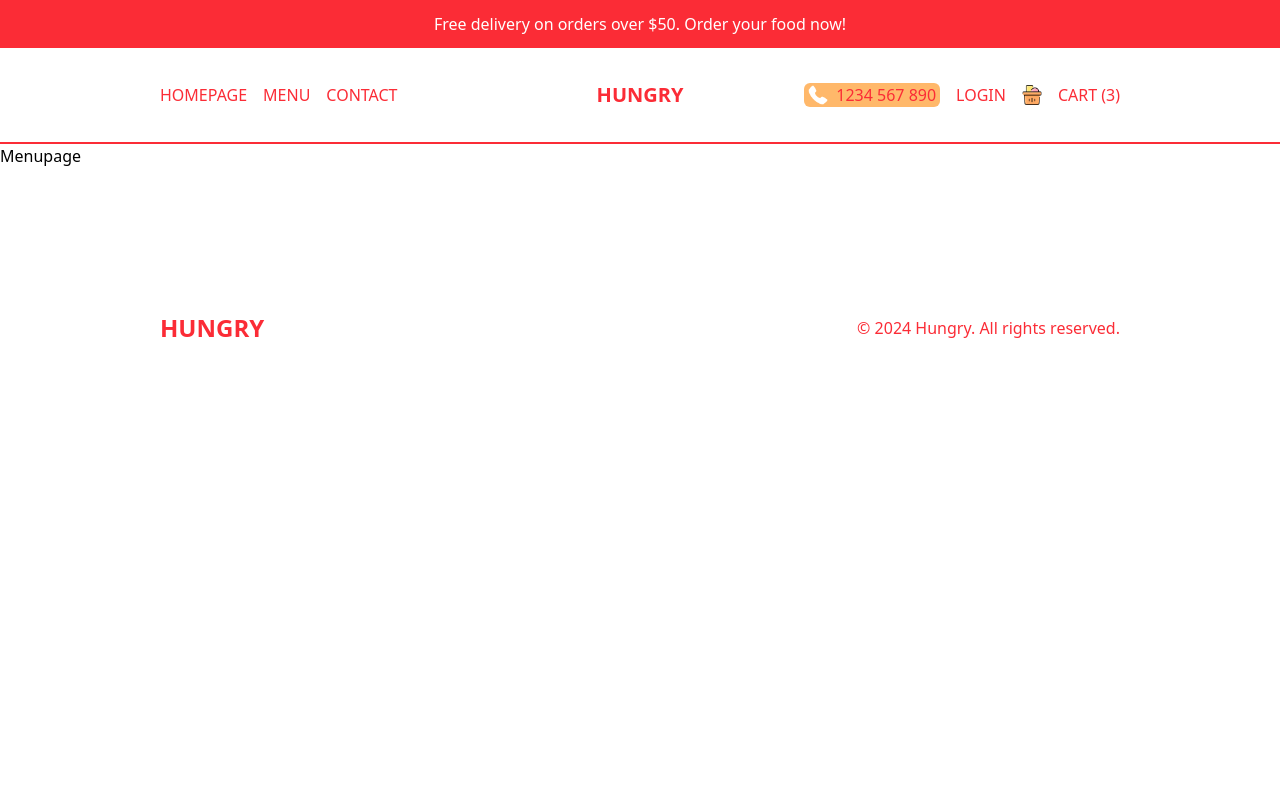
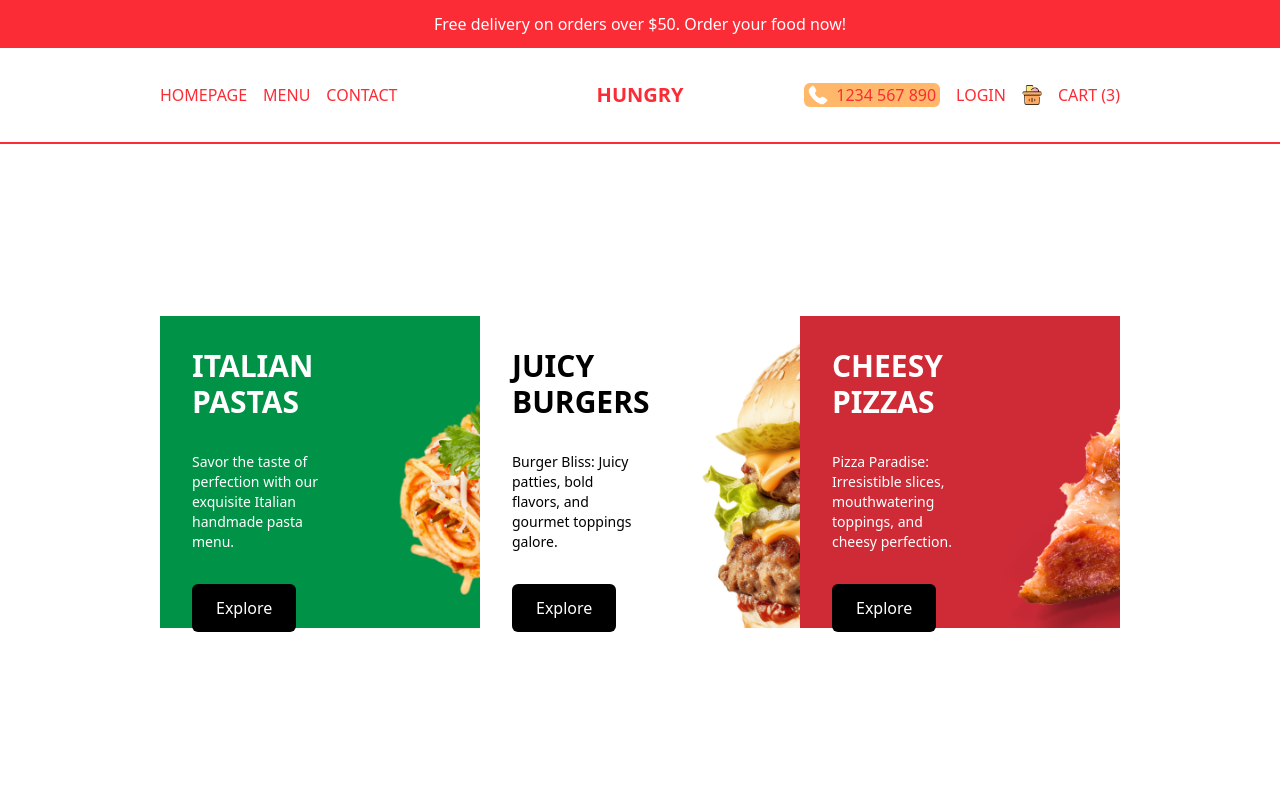
Before and after one commit to Mazbauddin/restaurant, a Next.js app: page /menu in a window 1280 px wide. Shown: the top 800 px of the page. Built offline with nearby package versions, Linux system fonts and the light colour scheme.

Commit message:
create a menu page

```diff
--- a/src/app/menu/page.tsx
+++ b/src/app/menu/page.tsx
@@ -1,7 +1,33 @@
+import { menu } from "@/data";
+import Link from "next/link";
 import React from "react";
 
 const MenuPage = () => {
-  return <div>Menupage</div>;
+  return (
+    <div className="p-4 lg:px-20 xl:px-40 h-[calc(100vh-6rem)] md:h-[calc(100vh-9rem)] flex flex-col md:flex-row items-center">
+      {menu.map((category) => (
+        <Link
+          href={`/menu/${category.slug}`}
+          key={category.id}
+          className="w-full h-1/3 bg-cover p-8 md:h-1/2"
+          style={{ backgroundImage: `url(${category.img})` }}
+        >
+          <div className={`text-${category.color} w-1/2`}>
+            <h1 className="uppercase font-bold text-3xl">{category.title}</h1>
+            <p className="text-sm my-8">{category.desc}</p>
+            <button className="bg-black text-white px-6 py-3 rounded-md">
+              Explore
+            </button>
+            {/* <button
+              className={`hidden 2xl:block bg-${category.color} text-${category.color === "black" ? "white" : "red-500"} px-6 py-3 rounded-md`}
+            >
+              Explore
+            </button> */}
+          </div>
+        </Link>
+      ))}
+    </div>
+  );
 };
 
 export default MenuPage;
```
